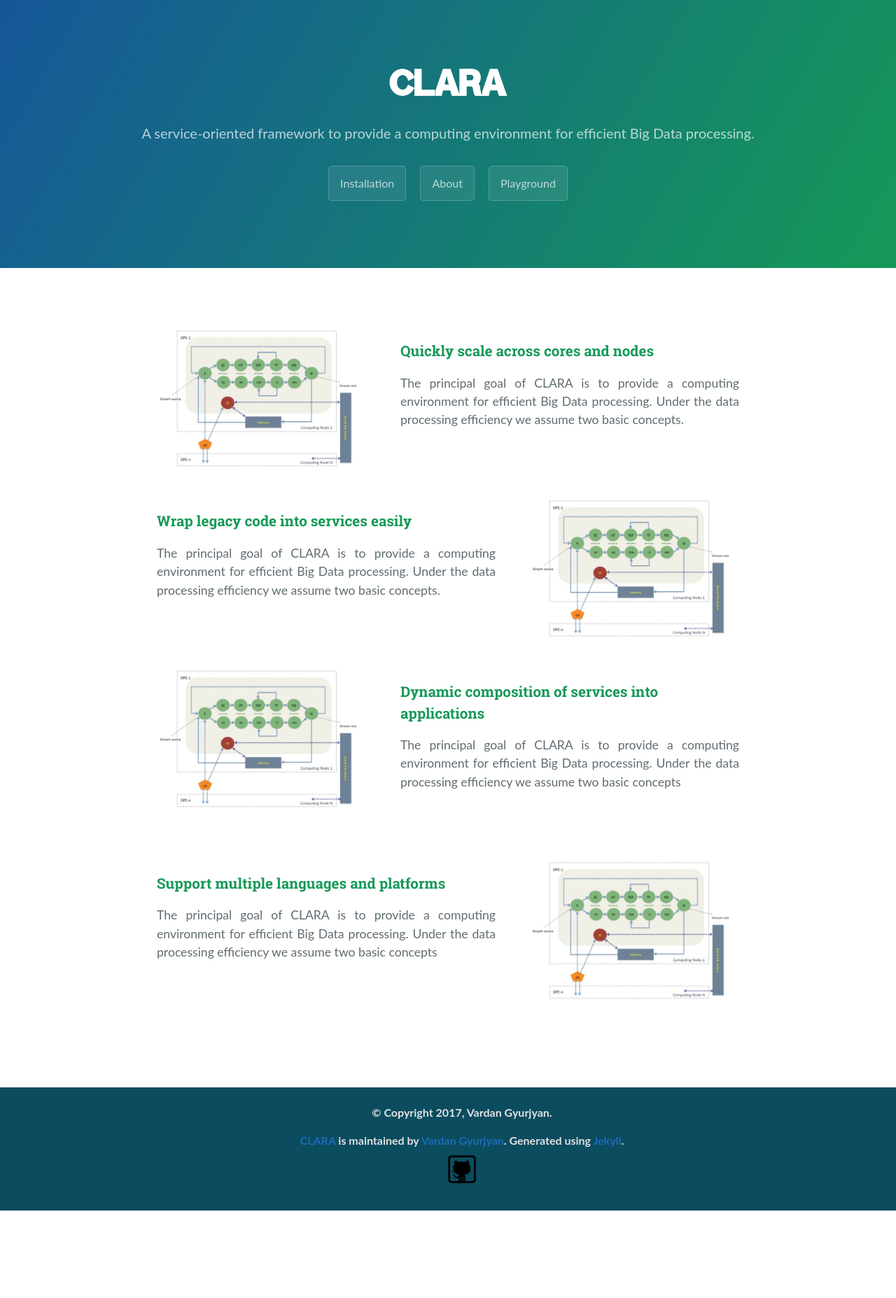
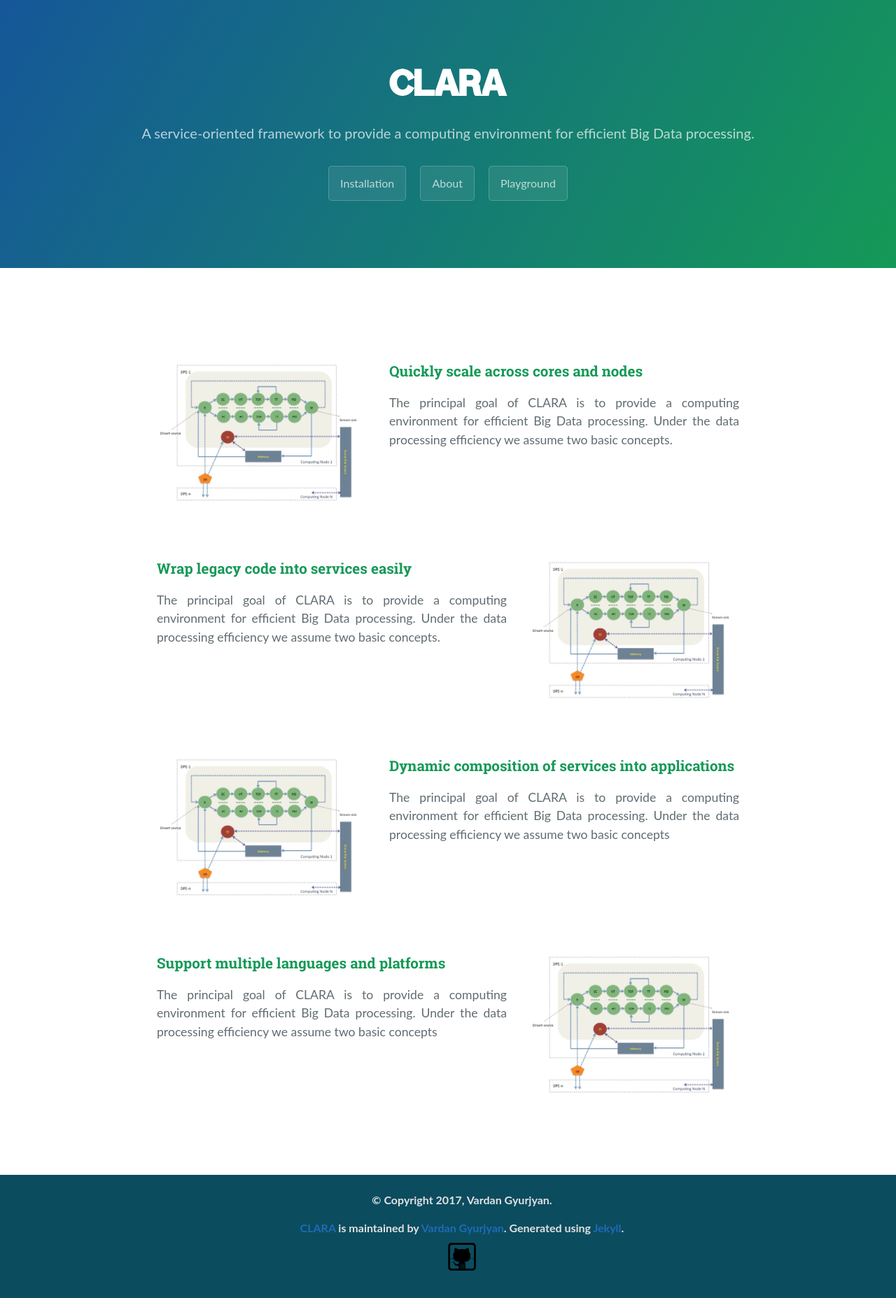
Before and after one commit to JeffersonLab/clara-docs, a Jekyll site: the page built from index.html, in a window 1280 px wide. Shown: the whole page at 70% size. Built offline with Jekyll 4.4.1, drawn with Linux system fonts in a browser that asks for light colours; before the commit the page ends 1730 px from its top, so only the background shows below that.

Commit message:
Improve home page responsive layout

```diff
--- a/css/cayman.css
+++ b/css/cayman.css
@@ -261,8 +261,14 @@
   border-radius: 20%;
   /*box-shadow: ;*/
 }
+
 /* HOME BLOCKS */
 
+@media (min-width: 768px) {
+  .col-sm-5 {
+    width: 41.66666667%;
+  }
+}
 .landing-content-container {
   padding-bottom: 10px;
   /*padding-top: 10px;*/
@@ -274,12 +280,14 @@
   }
 }
 .landing-content-container .landing-row {
-  margin-bottom: 5rem;
-  padding-top: 15px;
+  margin-bottom: 2rem;
+  padding-top: 4rem;
+  min-height: 250px;
   height: auto;
   width: auto;
 }
 .landing-content-container .landing-row .landing-row-title {
+  margin-top: 0;
   margin-bottom: 15px;
   text-align: left;
 }
@@ -297,6 +305,7 @@
     display: flex;
     flex-direction: column;
     text-align: center;
+    padding-top: 1rem;
   }
   .landing-content-container .landing-row .landing-row-title {
     text-align: center;
@@ -305,9 +314,15 @@
   }
   .landing-content-container .landing-row .landing-left-image {
     order: 2;
+    margin-left: auto;
+    margin-right: auto;
+    margin-bottom: 1rem;
   }
   .landing-content-container .landing-row .landing-right-image {
     order: 2;
+    margin-left: auto;
+    margin-right: auto;
+    margin-bottom: 1rem;
   }
   .landing-content-container .landing-row p {
     margin: 0 auto;
@@ -326,7 +341,7 @@
 }
 .landing-content-container .landing-left-image {
   height: auto;
-  margin-right: 3rem;
+  margin-right: 2rem;
   display: flex;
   max-width: 300px;
   object-fit: contain;
@@ -341,7 +356,7 @@
   object-fit: contain;
   object-position: top;
   float: right;
-  margin-left: 3rem;
+  margin-left: 2rem;
   clear: both;
 }
 .middle {
```
